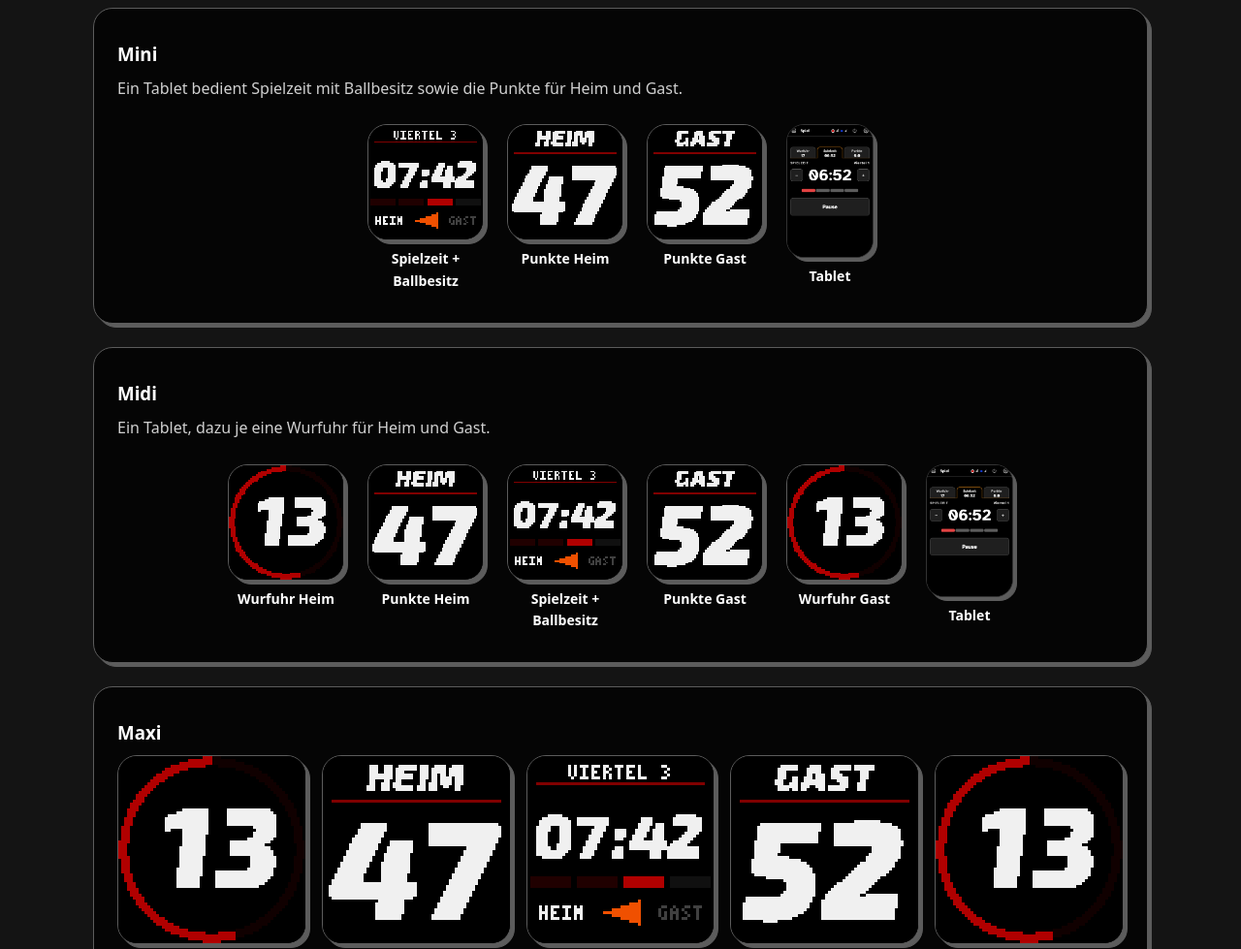
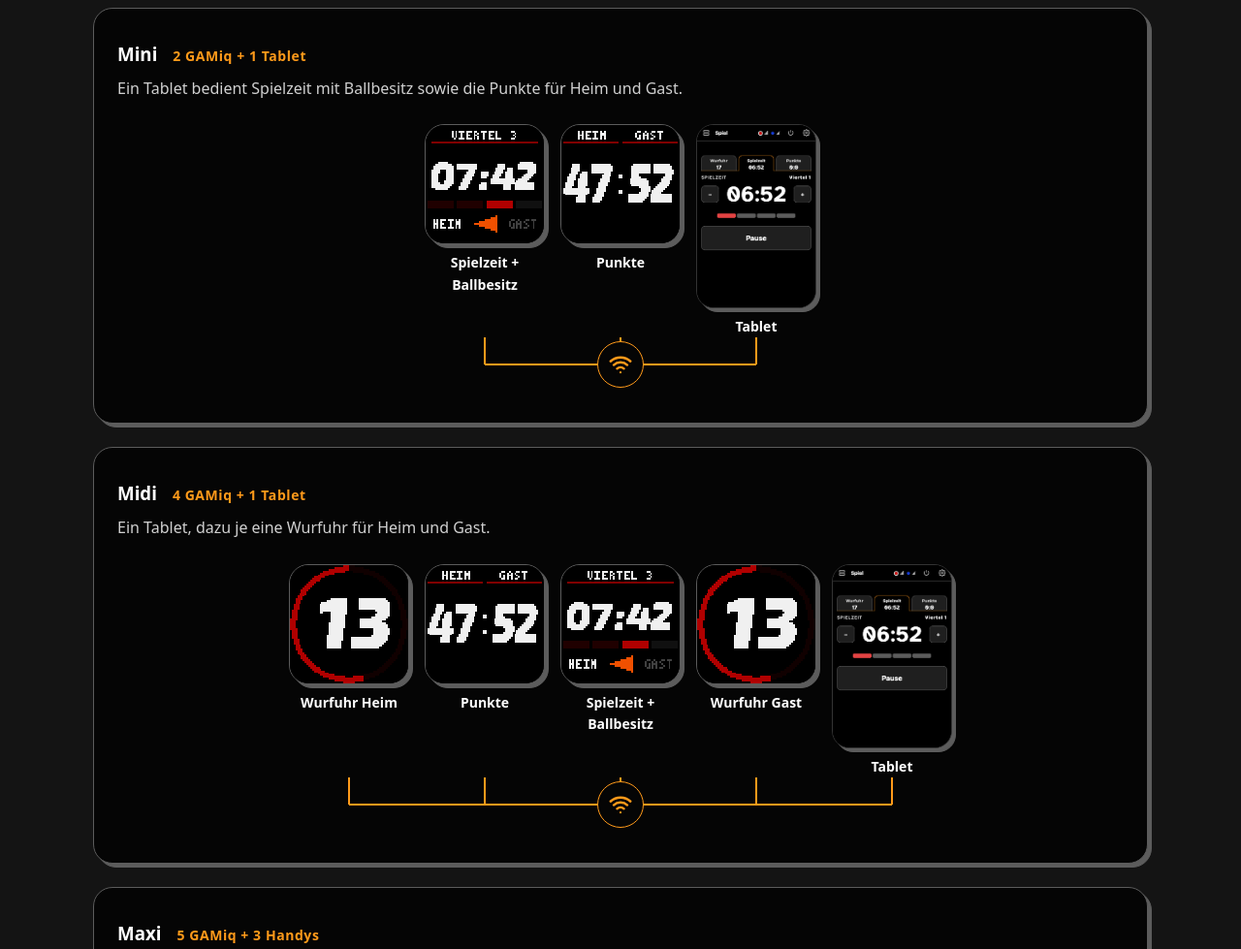
Before and after one commit to Smengerl/gamiq-site, an Eleventy site: page src/home.njk in a window 1280 px wide. Shown: the part 2600-3579 px from the top of the page at 97% size. Built offline with nearby package versions, Linux system fonts and the light colour scheme; Eleventy itself is replaced by a stand-in of ours; files that its build step writes are made by us from their sources.

Commit message:
feat: claims, combined score unit and WLAN net in Mini/Midi
Co-Authored-By: Claude Sonnet 5.5 <noreply@anthropic.com>

```diff
--- a/src/_data/i18n/de.json
+++ b/src/_data/i18n/de.json
@@ -165,14 +165,11 @@
             "p": "clock_run"
           },
           {
-            "t": "Punkte Heim",
-            "p": "home"
-          },
-          {
-            "t": "Punkte Gast",
-            "p": "guest"
+            "t": "Punkte",
+            "p": "score"
           }
-        ]
+        ],
+        "claim": "2 GAMiq + 1 Tablet"
       },
       {
         "name": "Midi",
@@ -184,26 +181,24 @@
             "p": "shot_run"
           },
           {
-            "t": "Punkte Heim",
-            "p": "home"
+            "t": "Punkte",
+            "p": "score"
           },
           {
             "t": "Spielzeit + Ballbesitz",
             "p": "clock_run"
           },
           {
-            "t": "Punkte Gast",
-            "p": "guest"
-          },
-          {
             "t": "Wurfuhr Gast",
             "p": "shot_run"
           }
-        ]
+        ],
+        "claim": "4 GAMiq + 1 Tablet"
       }
     ],
     "maxi": {
-      "name": "Maxi"
+      "name": "Maxi",
+      "claim": "5 GAMiq + 3 Handys"
     }
   },
   "roles": {
--- a/src/_data/i18n/en.json
+++ b/src/_data/i18n/en.json
@@ -165,14 +165,11 @@
             "p": "clock_run"
           },
           {
-            "t": "Score home",
-            "p": "home"
-          },
-          {
-            "t": "Score guest",
-            "p": "guest"
+            "t": "Score",
+            "p": "score"
           }
-        ]
+        ],
+        "claim": "2 GAMiq + 1 tablet"
       },
       {
         "name": "Midi",
@@ -184,26 +181,24 @@
             "p": "shot_run"
           },
           {
-            "t": "Score home",
-            "p": "home"
+            "t": "Score",
+            "p": "score"
           },
           {
             "t": "Game time + possession",
             "p": "clock_run"
           },
           {
-            "t": "Score guest",
-            "p": "guest"
-          },
-          {
             "t": "Shot clock guest",
             "p": "shot_run"
           }
-        ]
+        ],
+        "claim": "4 GAMiq + 1 tablet"
       }
     ],
     "maxi": {
-      "name": "Maxi"
+      "name": "Maxi",
+      "claim": "5 GAMiq + 3 phones"
     }
   },
   "roles": {
--- a/src/_includes/home-blocks.njk
+++ b/src/_includes/home-blocks.njk
@@ -32,10 +32,12 @@
 
 <section id="ausbau" class="alt"><div class="wrap">
  <div class="eyebrow">{{ t.build.eyebrow }}</div><h2>{{ t.build.title }}</h2><p class="sub">{{ t.build.sub }}</p>
- {% for c in t.build.configs %}<div class="max cfg"><h3>{{ c.name }}</h3><p>{{ c.d }}</p>
-  <div class="row">{% for u in c.units %}<figure>{{ pnl(u.p, "") }}<figcaption><b>{{ u.t }}</b></figcaption></figure>{% endfor %}<figure class="tab">{{ phone("game", c.tablet) }}<figcaption><b>{{ c.tablet }}</b></figcaption></figure></div></div>{% endfor %}
+ {% for c in t.build.configs %}{% set n = c.units | length + 1 %}<div class="max cfg"><div class="ch"><h3>{{ c.name }}</h3><span class="claim">{{ c.claim }}</span></div><p>{{ c.d }}</p>
+  <div class="flat" style="--n:{{ n }}"><div class="row">{% for u in c.units %}<figure>{{ pnl(u.p, "") }}<figcaption><b>{{ u.t }}</b></figcaption></figure>{% endfor %}<figure class="tab">{{ phone("game", c.tablet) }}<figcaption><b>{{ c.tablet }}</b></figcaption></figure></div>
+  <div class="fnet"><svg viewBox="0 0 100 40" preserveAspectRatio="none" aria-hidden="true">{% for k in range(0, n) %}<line x1="{{ (k + 0.5) * 100 / n }}" y1="0" x2="{{ (k + 0.5) * 100 / n }}" y2="20"/>{% endfor %}<line x1="{{ 50 / n }}" y1="20" x2="{{ 100 - 50 / n }}" y2="20"/></svg>
+  <div class="wifi"><svg viewBox="0 0 24 24" fill="none" stroke-linecap="round" aria-hidden="true"><path d="M2.5 9a14 14 0 0 1 19 0"/><path d="M5.5 12.5a9.5 9.5 0 0 1 13 0"/><path d="M8.7 16a5 5 0 0 1 6.6 0"/><circle cx="12" cy="19.5" r="1" fill="#ff9a1a"/></svg></div></div></div></div>{% endfor %}
  <div class="max">
-  <h3>{{ t.build.maxi.name }}</h3>
+  <div class="ch"><h3>{{ t.build.maxi.name }}</h3><span class="claim">{{ t.build.maxi.claim }}</span></div>
   {%- set ps = ["shot_run","home","clock_run","guest","shot_run"] %}
   <div class="p5">{% for u in t.build.units %}<figure>{{ pnl(ps[loop.index0], "") }}<figcaption><b>{{ u.t }}</b>{{ u.d }}</figcaption></figure>{% endfor %}</div>
   <div class="net"><svg viewBox="0 0 100 150" preserveAspectRatio="none" aria-hidden="true">
--- a/src/css/site.css
+++ b/src/css/site.css
@@ -148,3 +148,8 @@ header.pghead{padding:var(--sp-12) 0 var(--sp-6)}
 .cfg{margin-bottom:var(--sp-6)}.cfg h3,.max>h3{margin:0 0 var(--sp-2)}.cfg p{color:var(--muted);margin:0 0 var(--sp-6)}
 .cfg .row{display:flex;flex-wrap:wrap;gap:var(--sp-6);justify-content:center;align-items:flex-start}.cfg figure{margin:0;text-align:center;width:120px}.cfg figure.tab{width:90px}.cfg figcaption{font-size:var(--fs-14);margin-top:var(--sp-2)}
 @media(max-width:600px){.chiprow{flex-wrap:wrap}}
+
+.ch{display:flex;align-items:baseline;gap:var(--sp-4);flex-wrap:wrap;margin-bottom:var(--sp-2)}.ch h3{margin:0!important}.claim{color:var(--accent);font-size:var(--fs-14);font-weight:700;letter-spacing:.04em}
+.flat{max-width:calc(var(--n)*140px);margin:0 auto}.flat .row{display:grid;grid-template-columns:repeat(var(--n),1fr);gap:0}.flat figure,.flat figure.tab{width:auto;padding:0 var(--sp-2)}
+.fnet{position:relative;height:56px}.fnet svg:first-child{display:block;width:100%;height:100%}.fnet line{stroke:var(--accent);stroke-width:2;vector-effect:non-scaling-stroke}
+.fnet .wifi{position:absolute;left:50%;top:50%;transform:translate(-50%,-50%);width:48px;height:48px;border-radius:50%;background:#050505;border:var(--stroke) solid var(--accent);display:grid;place-items:center}.fnet .wifi svg{width:26px;height:26px}.fnet .wifi svg path{stroke:var(--accent);stroke-width:2.2}
```
